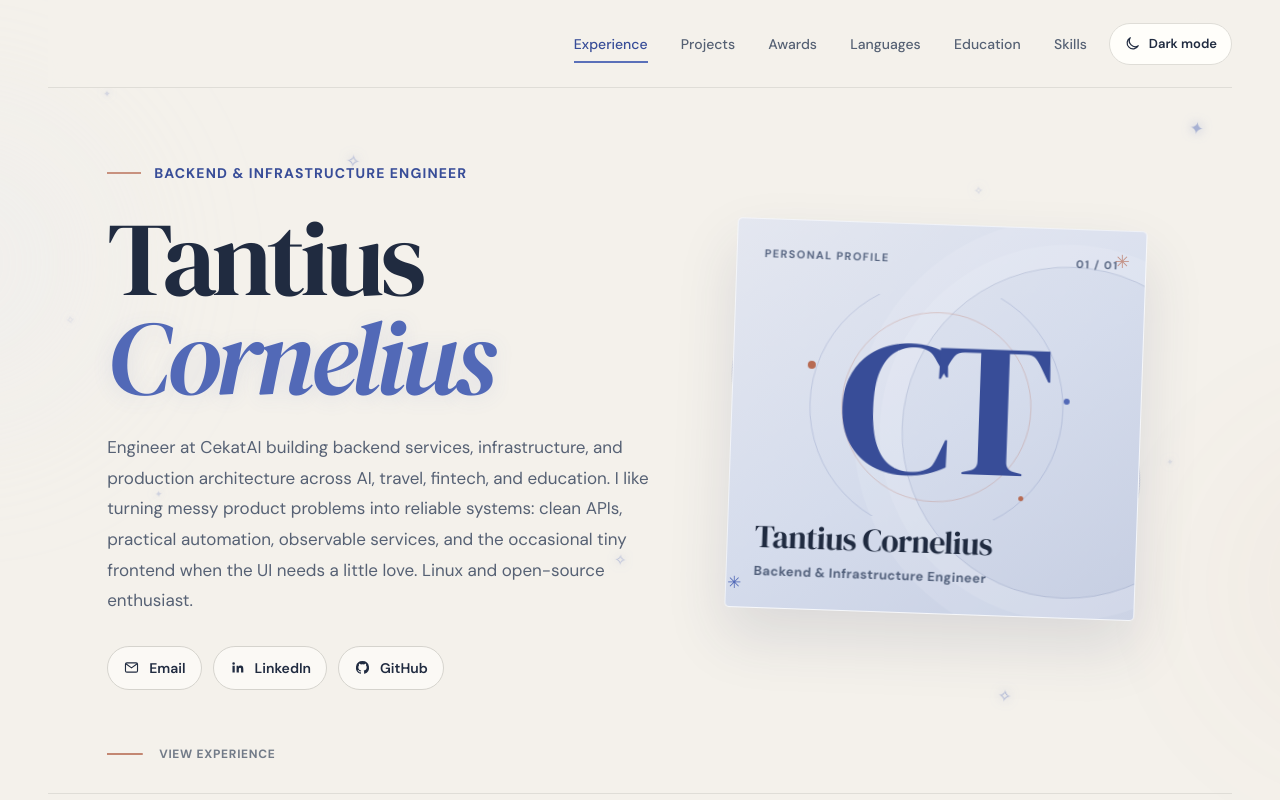
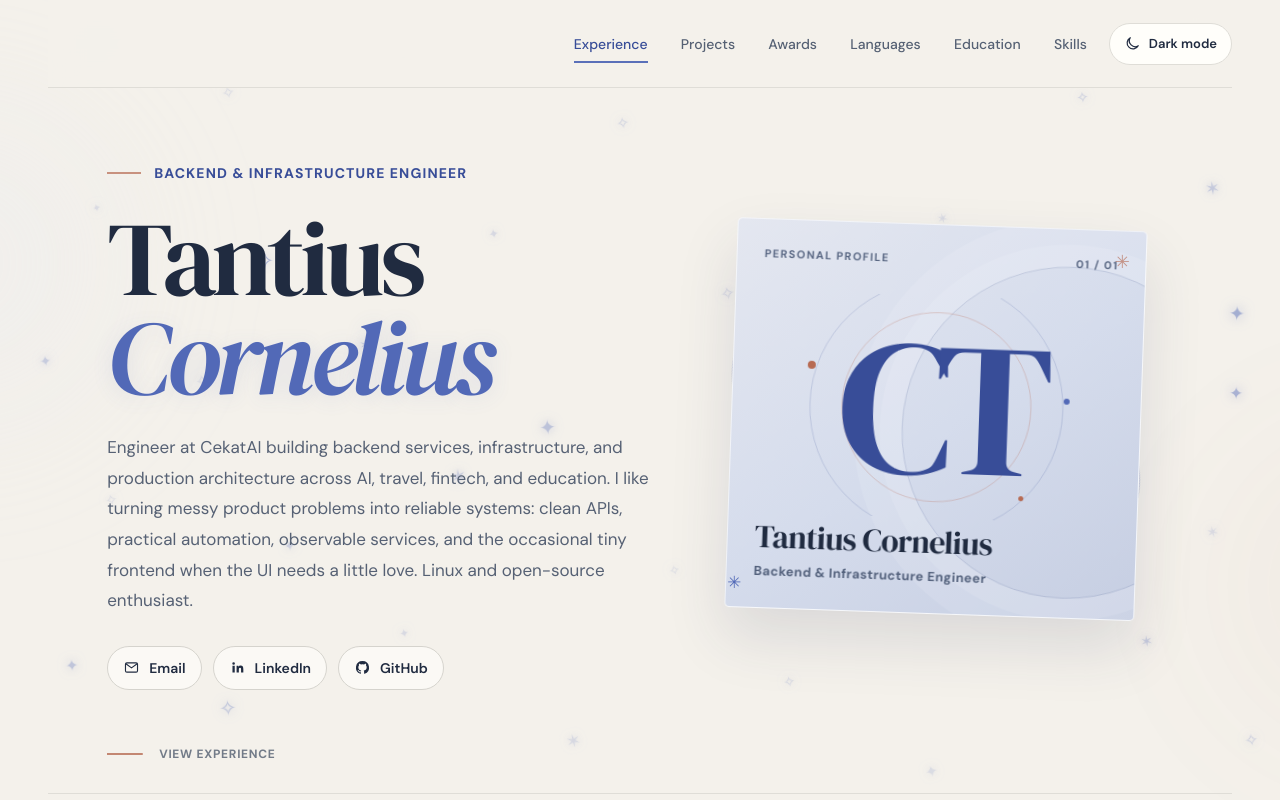
Before and after one commit to CorneliusTantius/CorneliusTantius.github.io, a Preact app: page / in a window 1280 px wide. Shown: the top 800 px of the page. Built offline with nearby package versions, Linux system fonts and the light colour scheme.

Commit message:
Increase animated background sparkle density

```diff
--- a/src/App.css
+++ b/src/App.css
@@ -228,23 +228,47 @@
 .background-stars span {
   position: absolute;
   display: block;
-  opacity: .2;
-  font: 14px/1 Georgia, serif;
-  text-shadow: 0 0 10px currentColor;
-  animation: background-twinkle 4.6s ease-in-out infinite alternate;
+  opacity: .24;
+  font: 19px/1 Georgia, serif;
+  text-shadow: 0 0 12px currentColor;
+  animation: background-twinkle 3.2s ease-in-out infinite alternate;
 }
-.background-stars span:nth-child(1) { top: 11%; left: 8%; font-size: 12px; animation-delay: -2.8s; }
-.background-stars span:nth-child(2) { top: 19%; left: 27%; font-size: 17px; animation-delay: -1.1s; }
-.background-stars span:nth-child(3) { top: 8%; left: 52%; font-size: 10px; animation-delay: -3.7s; }
-.background-stars span:nth-child(4) { top: 23%; left: 76%; font-size: 13px; animation-delay: -2.2s; }
-.background-stars span:nth-child(5) { top: 15%; left: 93%; font-size: 16px; animation-delay: -.6s; }
-.background-stars span:nth-child(6) { top: 39%; left: 5%; font-size: 15px; animation-delay: -3.1s; }
-.background-stars span:nth-child(7) { top: 46%; left: 21%; font-size: 10px; animation-delay: -1.8s; }
-.background-stars span:nth-child(8) { top: 35%; left: 88%; font-size: 18px; animation-delay: -.3s; }
-.background-stars span:nth-child(9) { top: 61%; left: 12%; font-size: 11px; animation-delay: -2.5s; }
-.background-stars span:nth-child(10) { top: 69%; left: 48%; font-size: 15px; animation-delay: -1.4s; }
-.background-stars span:nth-child(11) { top: 57%; left: 91%; font-size: 12px; animation-delay: -3.4s; }
-.background-stars span:nth-child(12) { top: 86%; left: 78%; font-size: 16px; animation-delay: -.9s; }
+.background-stars span:nth-child(1) { top: 4%; left: 7%; font-size: 19px; animation-delay: -2.8s; }
+.background-stars span:nth-child(2) { top: 10%; left: 17%; font-size: 24px; animation-delay: -1.1s; }
+.background-stars span:nth-child(3) { top: 6%; left: 31%; font-size: 16px; animation-delay: -2.2s; }
+.background-stars span:nth-child(4) { top: 14%; left: 48%; font-size: 21px; animation-delay: -.6s; }
+.background-stars span:nth-child(5) { top: 5%; left: 65%; font-size: 25px; animation-delay: -1.8s; }
+.background-stars span:nth-child(6) { top: 11%; left: 84%; font-size: 18px; animation-delay: -2.5s; }
+.background-stars span:nth-child(7) { top: 22%; left: 94%; font-size: 22px; animation-delay: -.3s; }
+.background-stars span:nth-child(8) { top: 25%; left: 7%; font-size: 16px; animation-delay: -1.4s; }
+.background-stars span:nth-child(9) { top: 31%; left: 20%; font-size: 22px; animation-delay: -3s; }
+.background-stars span:nth-child(10) { top: 28%; left: 38%; font-size: 18px; animation-delay: -.9s; }
+.background-stars span:nth-child(11) { top: 35%; left: 56%; font-size: 25px; animation-delay: -2s; }
+.background-stars span:nth-child(12) { top: 26%; left: 73%; font-size: 20px; animation-delay: -1.6s; }
+.background-stars span:nth-child(13) { top: 33%; left: 88%; font-size: 23px; animation-delay: -.5s; }
+.background-stars span:nth-child(14) { top: 44%; left: 3%; font-size: 18px; animation-delay: -2.4s; }
+.background-stars span:nth-child(15) { top: 46%; left: 15%; font-size: 25px; animation-delay: -1.3s; }
+.background-stars span:nth-child(16) { top: 42%; left: 28%; font-size: 17px; animation-delay: -.2s; }
+.background-stars span:nth-child(17) { top: 52%; left: 42%; font-size: 23px; animation-delay: -2.7s; }
+.background-stars span:nth-child(18) { top: 45%; left: 65%; font-size: 19px; animation-delay: -.8s; }
+.background-stars span:nth-child(19) { top: 53%; left: 79%; font-size: 24px; animation-delay: -1.9s; }
+.background-stars span:nth-child(20) { top: 48%; left: 96%; font-size: 17px; animation-delay: -3.1s; }
+.background-stars span:nth-child(21) { top: 61%; left: 8%; font-size: 22px; animation-delay: -1.2s; }
+.background-stars span:nth-child(22) { top: 67%; left: 22%; font-size: 18px; animation-delay: -2.3s; }
+.background-stars span:nth-child(23) { top: 58%; left: 35%; font-size: 25px; animation-delay: -.4s; }
+.background-stars span:nth-child(24) { top: 70%; left: 52%; font-size: 20px; animation-delay: -1.7s; }
+.background-stars span:nth-child(25) { top: 62%; left: 67%; font-size: 24px; animation-delay: -2.9s; }
+.background-stars span:nth-child(26) { top: 73%; left: 84%; font-size: 17px; animation-delay: -.7s; }
+.background-stars span:nth-child(27) { top: 65%; left: 94%; font-size: 22px; animation-delay: -1.5s; }
+.background-stars span:nth-child(28) { top: 82%; left: 5%; font-size: 19px; animation-delay: -2.6s; }
+.background-stars span:nth-child(29) { top: 87%; left: 17%; font-size: 24px; animation-delay: -.1s; }
+.background-stars span:nth-child(30) { top: 78%; left: 31%; font-size: 17px; animation-delay: -1.8s; }
+.background-stars span:nth-child(31) { top: 91%; left: 44%; font-size: 25px; animation-delay: -.9s; }
+.background-stars span:nth-child(32) { top: 84%; left: 61%; font-size: 20px; animation-delay: -2.1s; }
+.background-stars span:nth-child(33) { top: 95%; left: 72%; font-size: 23px; animation-delay: -1.4s; }
+.background-stars span:nth-child(34) { top: 79%; left: 89%; font-size: 18px; animation-delay: -2.5s; }
+.background-stars span:nth-child(35) { top: 91%; left: 97%; font-size: 22px; animation-delay: -.5s; }
+.background-stars span:nth-child(36) { top: 38%; left: 96%; font-size: 19px; animation-delay: -3.2s; }
 .profile-card { animation: profile-float 8s ease-in-out infinite; }
 .profile-orbit-one { animation: orbit-turn 34s linear infinite; }
 .profile-orbit-two { animation: orbit-turn 42s linear infinite reverse; }
@@ -290,8 +314,8 @@
   to { transform: translate3d(55px, 32px, 0) scale(1.08); }
 }
 @keyframes background-twinkle {
-  from { opacity: .12; transform: scale(.72) rotate(-12deg); }
-  to { opacity: .52; transform: scale(1.12) rotate(12deg); }
+  from { opacity: .16; transform: scale(.68) rotate(-15deg); }
+  to { opacity: .72; transform: scale(1.25) rotate(15deg); }
 }
 @keyframes profile-float {
   0%, 100% { transform: translateY(0) rotate(2deg); }
--- a/src/App.tsx
+++ b/src/App.tsx
@@ -6,6 +6,12 @@ const navigation = [
   { id: 'work-experience', label: 'Experience' }, { id: 'projects', label: 'Projects' },
   { id: 'awards-honors', label: 'Awards' }, { id: 'languages', label: 'Languages' },
   { id: 'education', label: 'Education' }, { id: 'skills', label: 'Skills' },
+]
+
+const backgroundStarGlyphs = [
+  '✦', '✧', '✶', '✧', '✦', '✧', '✶', '✦', '✧', '✦', '✧', '✶',
+  '✧', '✦', '✧', '✶', '✦', '✧', '✶', '✦', '✧', '✦', '✶', '✧',
+  '✦', '✧', '✶', '✦', '✧', '✦', '✶', '✧', '✦', '✶', '✧', '✦',
 ]
 
 function ArrowIcon() {
@@ -82,8 +88,7 @@ function App() {
     <div className="portfolio-shell">
       <div className="ambient ambient-one" aria-hidden="true" /><div className="ambient ambient-two" aria-hidden="true" />
       <div className="background-stars" aria-hidden="true">
-        <span>✦</span><span>✧</span><span>✦</span><span>✧</span><span>✦</span><span>✧</span>
-        <span>✦</span><span>✧</span><span>✦</span><span>✧</span><span>✦</span><span>✧</span>
+        {backgroundStarGlyphs.map((glyph, index) => <span key={index}>{glyph}</span>)}
       </div>
       <header className="topbar">
         <nav className="primary-nav" aria-label="Portfolio sections">
```
